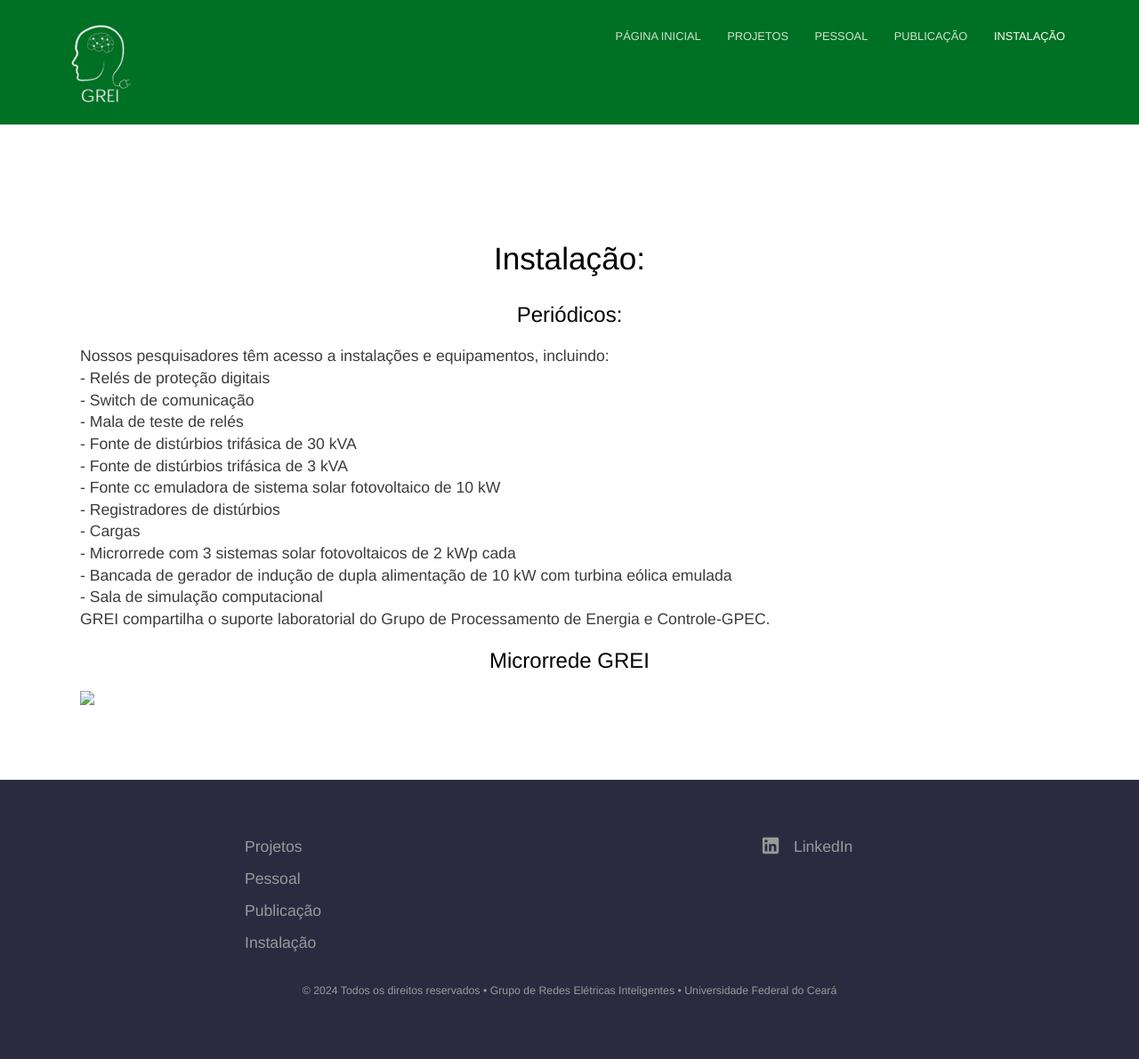
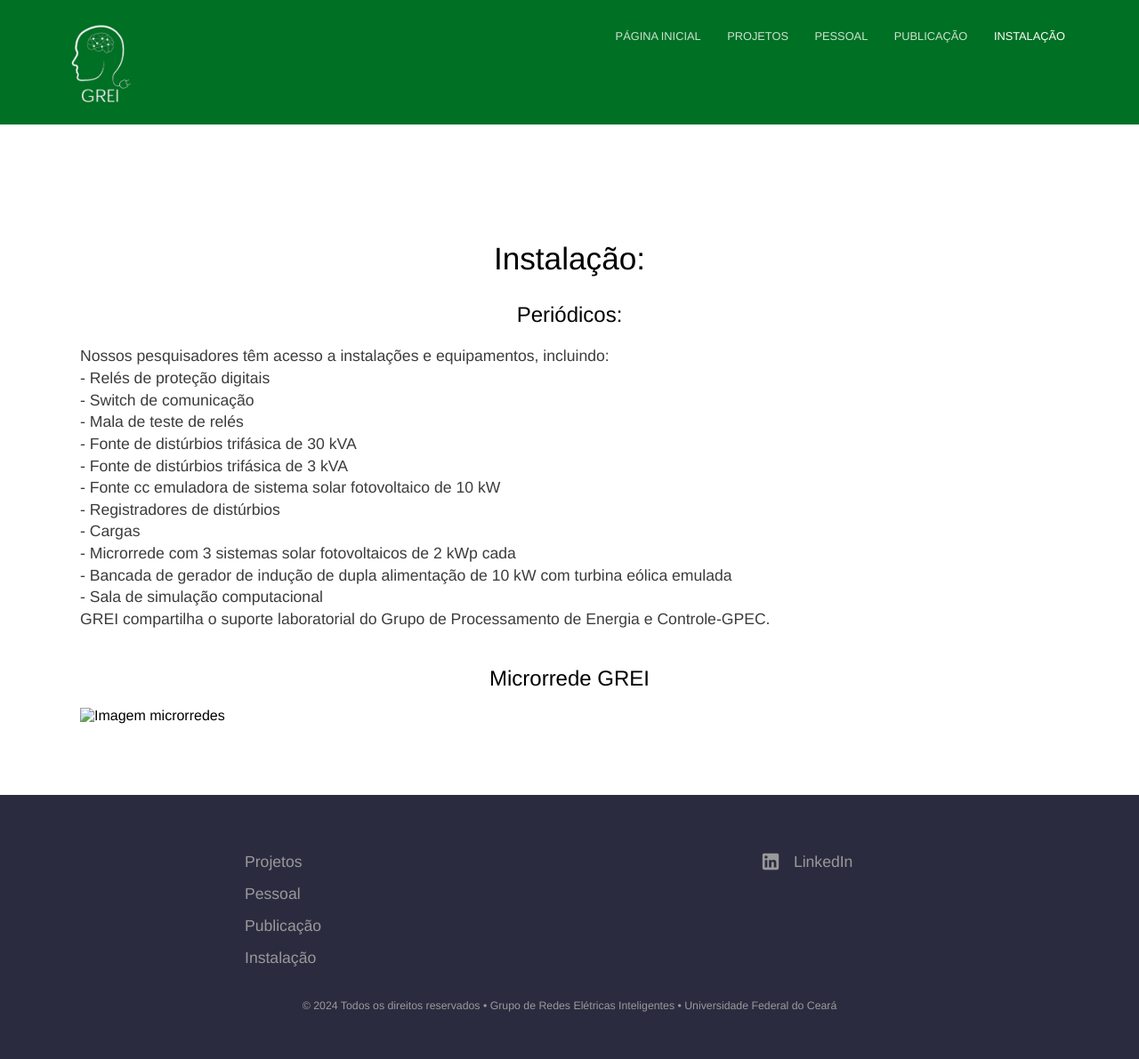
Before and after one commit to Gabriell89222/Gabriell89222.github.io, a Jekyll site: the page built from contact.html, in a window 1280 px wide. Shown: the whole page at 89% size. Built offline with Jekyll 4.4.1, drawn with Linux system fonts in a browser that asks for light colours.

Commit message:
Ajuste aba instalação v-1.3

```diff
--- a/contact.html
+++ b/contact.html
@@ -24,8 +24,12 @@ description:
 					GREI compartilha o suporte laboratorial do Grupo de Processamento de Energia e Controle-GPEC.
 
 				</p>
+			</div>
+		</div>
+		<div class="container flex">
+			<div class="text editable">
 				<h2 class="Publicação">Microrrede GREI</h2>
-					<img src="./images/loc/rede.png" />
+				<img src="./images/loc/rede.png"  alt="Imagem microrredes">
 			</div>
 		</div>
 	</section>
```
